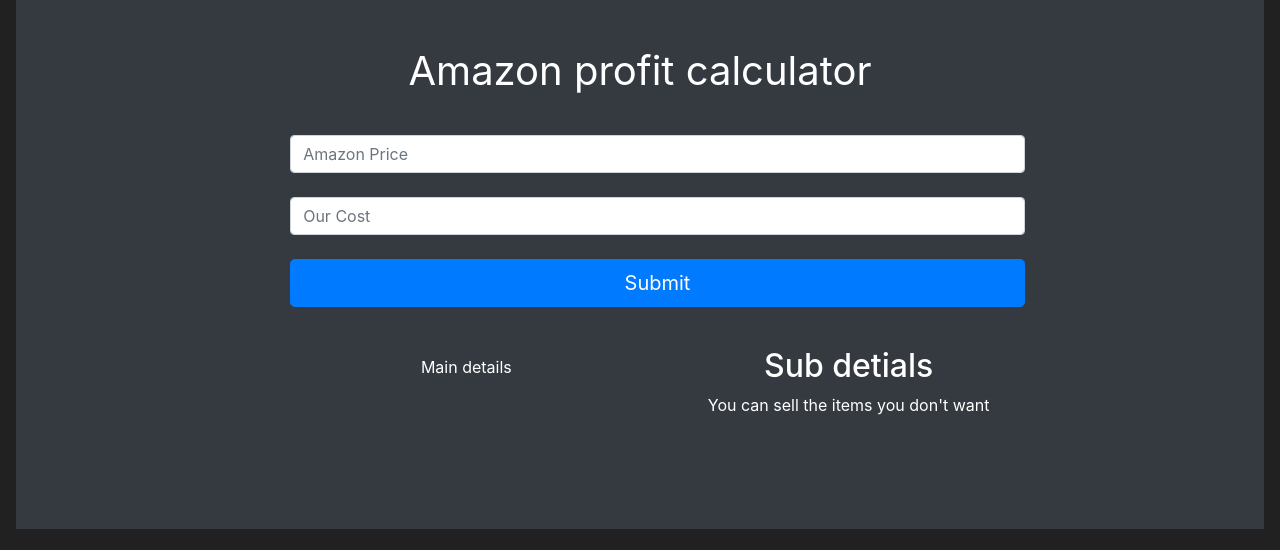
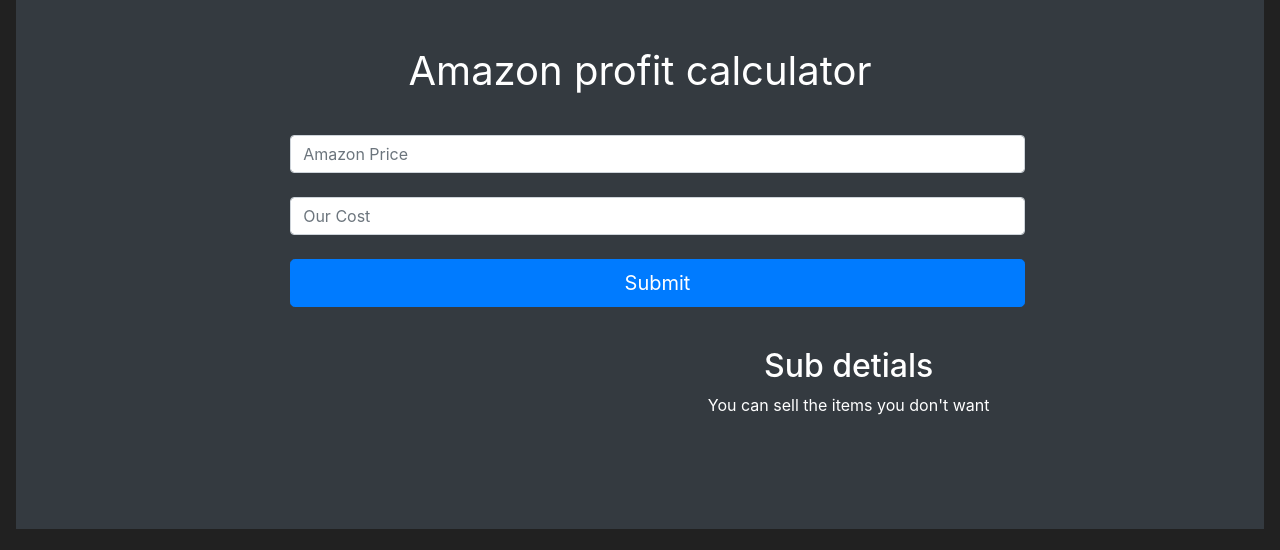
Before and after one commit to Rameezpnr/Flask-analysis-webapp, a Flask app: page /amazon in a window 1280 px wide. Shown: the part 73-623 px from the top of the page. Run offline with Flask 2, Linux system fonts and the light colour scheme; some libraries are stand-ins or nearby versions.

Commit message:
small change

```diff
--- a/market/templates/amazon.html
+++ b/market/templates/amazon.html
@@ -36,7 +36,6 @@
        <h2>{% if profit %}
             <p>{% print("Your profit is {} AED".format(profit)) %}</p>
             {% endif %}</h2>
-      <p>Main details</p>
    </div>
    <div class="col-4">
       <h2>Sub detials</h2>
```
